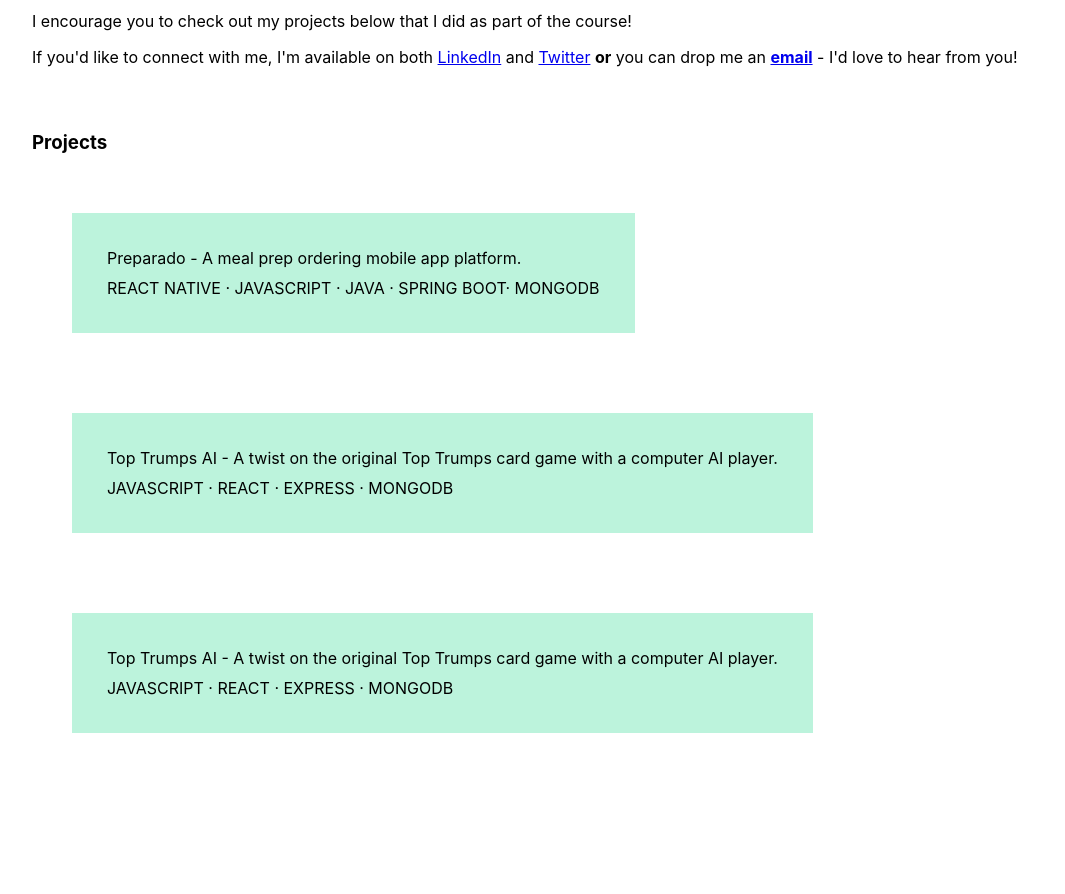
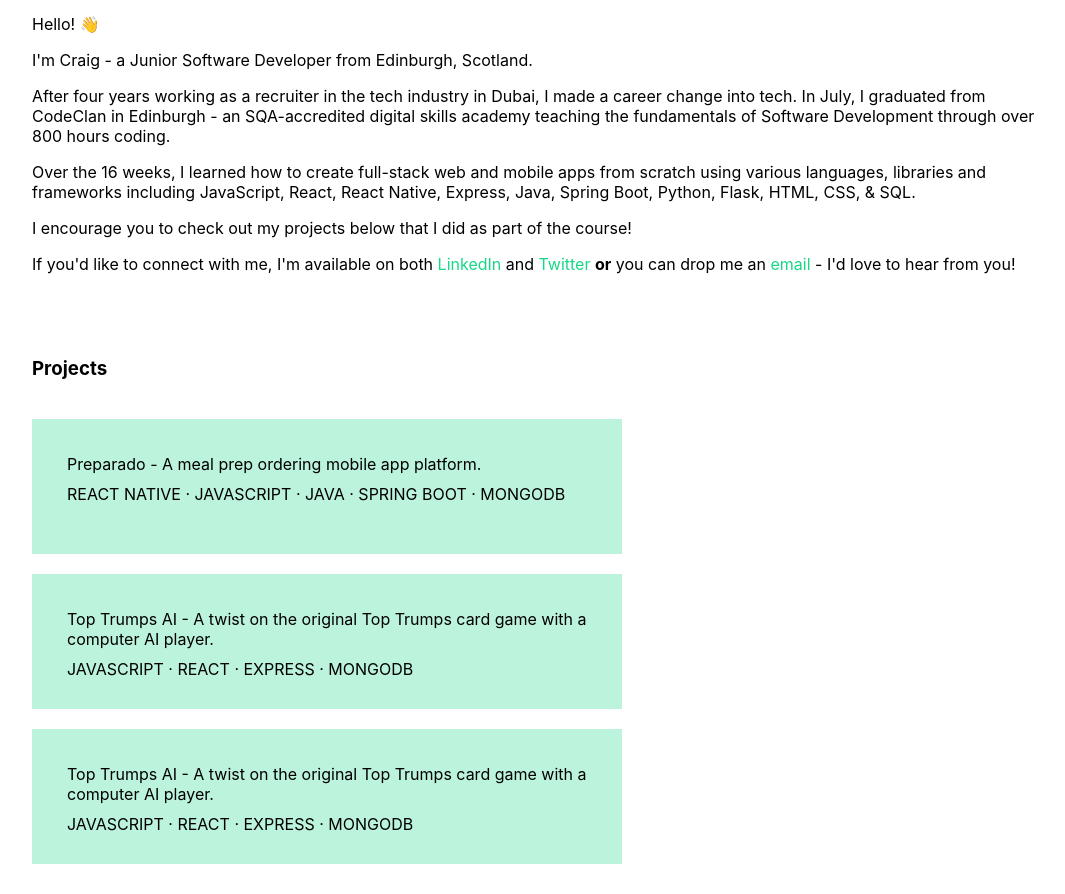
Before and after one commit to crwils/crwils.github.io, a React (Create React App) app: page / in a window 1280 px wide. Shown: the part 660-1554 px from the top of the page, without its empty margins (96-1161 px from the left). Before the commit the page ends 1463 px from the top, so only its background shows below. Built offline with nearby package versions, Linux system fonts and the light colour scheme.

Commit message:
removed text decoration on links and styled them

```diff
--- a/src/assets/myProjects.js
+++ b/src/assets/myProjects.js
@@ -1,7 +1,7 @@
 const myProjectList = [
     {
         name: "Preparado - A meal prep ordering mobile app platform.",
-        techStack: "REACT NATIVE · JAVASCRIPT · JAVA · SPRING BOOT· MONGODB"
+        techStack: "REACT NATIVE · JAVASCRIPT · JAVA · SPRING BOOT · MONGODB"
     },
     {
         name: "Top Trumps AI - A twist on the original Top Trumps card game with a computer AI player.",
--- a/src/components/About.js
+++ b/src/components/About.js
@@ -15,7 +15,7 @@ function About(props) {
 
             <p>I encourage you to check out my projects below that I did as part of the course! </p>
 
-            <p>If you'd like to connect with me, I'm available on both <a href="http://www.linkedin.com/in/crwils/">LinkedIn</a> and <a href="http://www.twitter.com/cr_wils">Twitter</a> <b>or</b> you can drop me an <b><a href="mailto:craigwilsonmusic@gmail.com">email</a></b> - I'd love to hear from you!</p>
+            <p>If you'd like to connect with me, I'm available on both <a href="http://www.linkedin.com/in/crwils/">LinkedIn</a> and <a href="http://www.twitter.com/cr_wils">Twitter</a> <b>or</b> you can drop me an <a href="mailto:craigwilsonmusic@gmail.com">email</a> - I'd love to hear from you!</p>
         </div>
     );
 }
--- a/src/components/ProjectList.js
+++ b/src/components/ProjectList.js
@@ -24,7 +24,9 @@ function ProjectList(props) {
     return (
         <div className="projects-grid max-width">
             <h3>Projects</h3>
-            {myProjects}
+            <div className="project-items">
+                {myProjects}
+            </div>
         </div>
     );
 }
--- a/src/containers/Portfolio.js
+++ b/src/containers/Portfolio.js
@@ -1,5 +1,5 @@
 import React, {useState} from 'react';
-import { Header, NavBar, ProjectItem, ProjectList, About } from '../components';
+import { Header, NavBar, ProjectList, About } from '../components';
 
 function Portfolio(props) {
 
--- a/src/style.css
+++ b/src/style.css
@@ -54,6 +54,7 @@ nav .max-width li {
     align-items: center;
     justify-content: center;
     text-align: center;
+    height: 400px;
     padding-bottom: 50px;
     font-family: 'Courier New', Courier, monospace;
 }
@@ -75,7 +76,8 @@ nav .max-width li {
     text-align: left;
     display: block;
     font-family: Graphik,-apple-system,BlinkMacSystemFont,Segoe UI,Roboto,Helvetica Neue,Arial,Noto Sans,sans-serif;
-    padding-bottom: 30px;
+    padding-bottom: 48px;
+    padding-top: 48px;
 }
 
 .page-width {
@@ -85,23 +87,18 @@ nav .max-width li {
 }
 
 .project-box {
-    display: flex;
-    flex-direction: column;
     justify-content: center;
     background-color: #1dd6894b;
-    margin: 40px;
+    margin-top: 20px;
+    margin-right: 20px;
     padding: 30px;
+    width: 530px;
+    height: 75px;
 }
 
 .project-box div {
     text-align: left;
     padding: 5px 5px;
-}
-
-.project-container {
-    display: flex;
-    flex-direction: row;
-    flex-wrap: wrap;
 }
 
 .projects-grid {
@@ -110,3 +107,24 @@ nav .max-width li {
     font-family: Graphik,-apple-system,BlinkMacSystemFont,Segoe UI,Roboto,Helvetica Neue,Arial,Noto Sans,sans-serif;
     padding-bottom: 30px;
 }
+
+.project-items {
+    display: flex;
+    flex-direction: row;
+    flex-wrap: wrap;
+    justify-content: flex-start;
+}
+
+a {
+    color:#16d887;
+    text-decoration: none;
+}
+
+a:visited {
+    color: #16d887;
+}
+
+a:hover {
+    color:black;
+    border-bottom: solid 1px black;
+}
```
